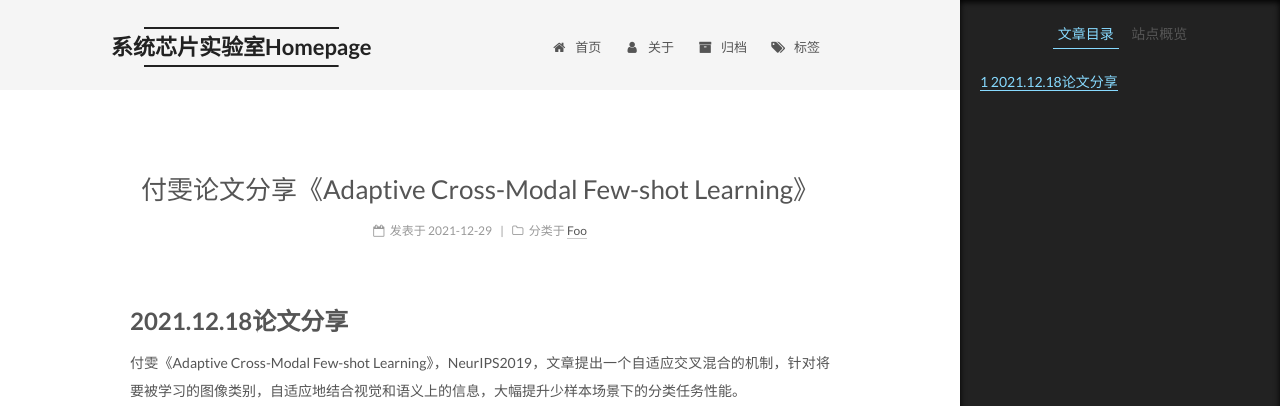
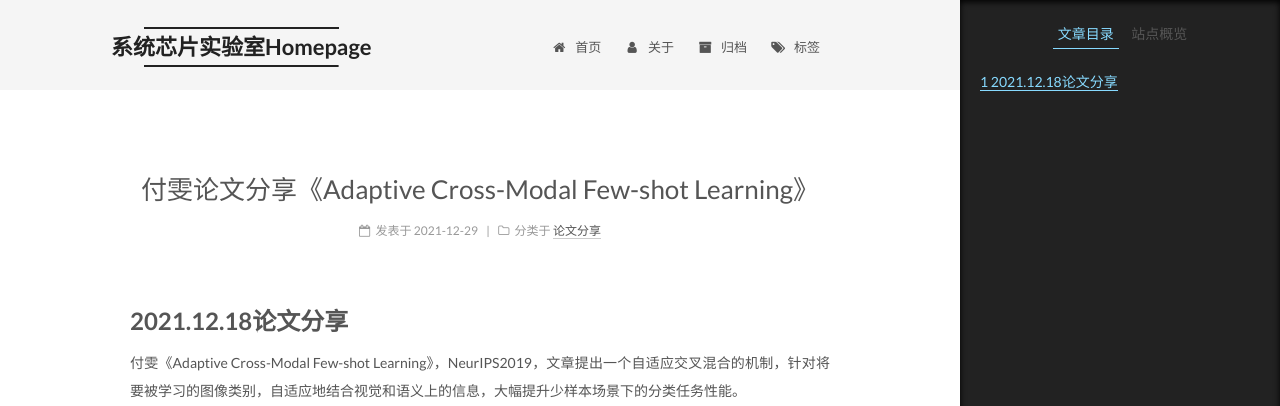
Before and after one commit to XTXPLAB/XTXPLAB.github.io, a Jekyll site: the page built from _posts/2021-12-29-update-test.md, in a window 1280 px wide, cut to the strip 0-406 px from the top of the page. Built offline with Jekyll 4.4.1, drawn with Linux system fonts in a browser that asks for light colours; some of the changed text lies outside the part shown.

Commit message:
Update 2021-12-29-update-test.md

```diff
--- a/_posts/2021-12-29-update-test.md
+++ b/_posts/2021-12-29-update-test.md
@@ -1,11 +1,11 @@
 ---
 title: 付雯论文分享《Adaptive Cross-Modal Few-shot Learning》
 categories:
-- Foo
+- 论文分享
 tags:
-- Foo
-- Bar
-- Baz
+- 论文分享
+- 深度学习
+- 小样本学习
 ---
 
 
```
